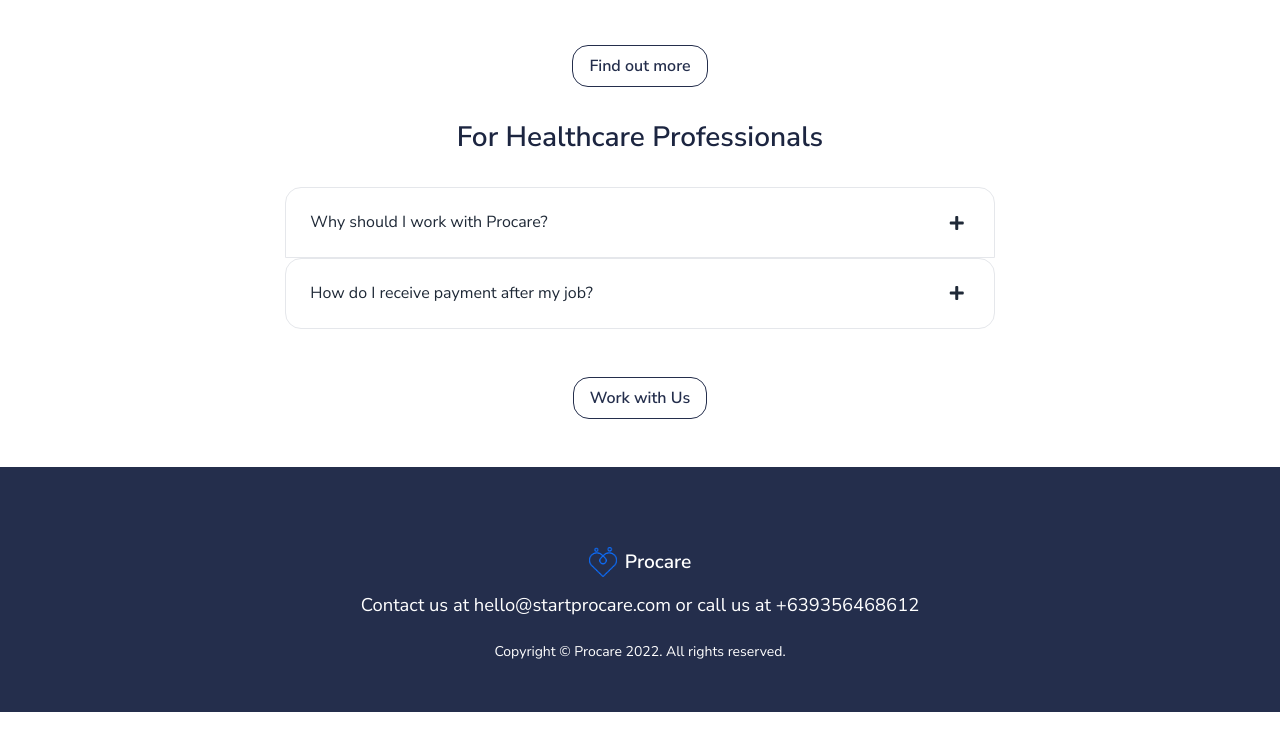
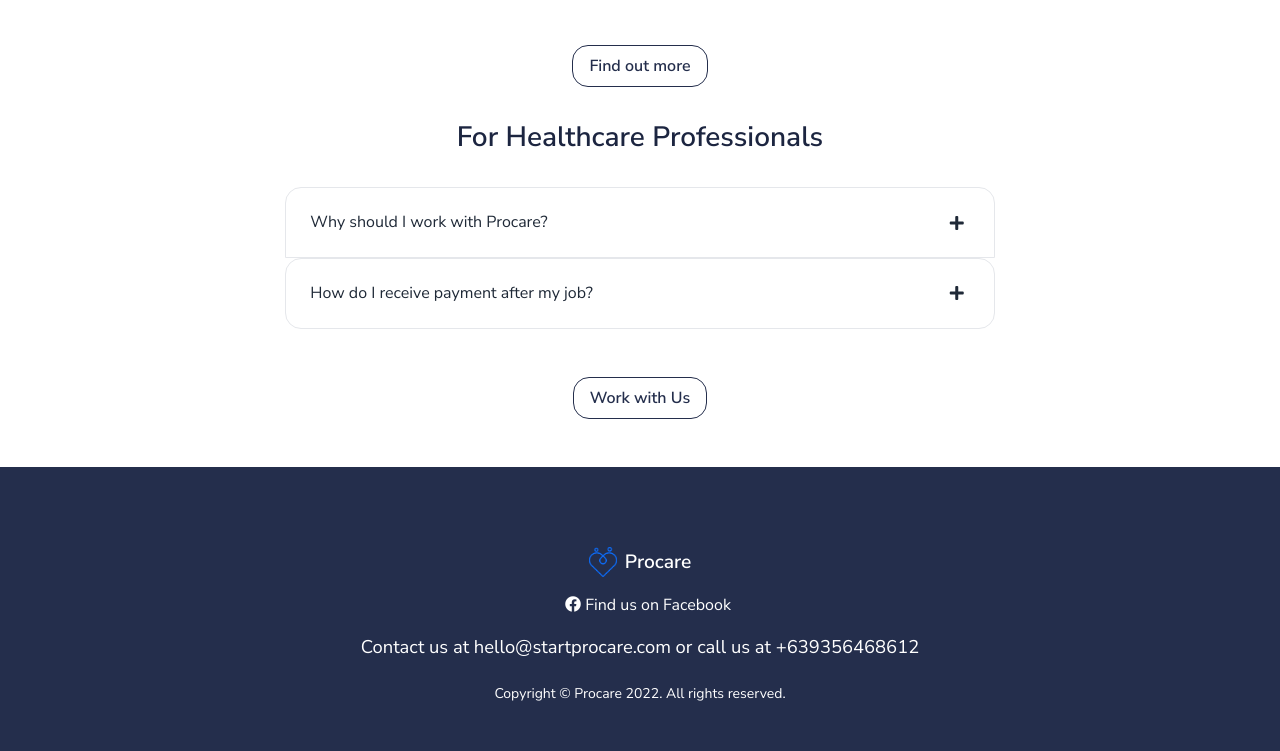
Before and after one commit to tzechong94/procare, a website: page faq.html in a window 1280 px wide. Shown: the part 1539-2290 px from the top of the page. Before the commit the page ends 2251 px from the top, so only its background shows below. Drawn offline with Linux system fonts and the light colour scheme.

Commit message:
added fb link

```diff
--- a/faq.html
+++ b/faq.html
@@ -482,6 +482,15 @@
                     <img src="./assets/img/brand/normal.png" height="30" class="me-2" alt="Procare Logo">
                     <p class="text-white fw-bold footer-logo-text m-0">Procare</p>
                 </a>
+                <ul class="d-flex justify-content-center ms-3 mb-3">
+                    <li>
+                        <a href="https://www.facebook.com/startProcare/" class="icon-white"
+                            aria-label="facebook social link">
+                            <span class="fab fa-facebook"></span> Find us on Facebook
+                        </a>
+                    </li>
+                </ul>
+
                 <div class="d-flex text-center justify-content-center align-items-center" role="contentinfo">
                     <h3 class="fw-normal font-small mb-0">Contact us at <a href="mailto:hello@startprocare.com">hello@startprocare.com or call us at +639356468612</a></h3>
                 </div>
```
Also changed, not shown: index.html (+9 -0 lines), pricing.html (+9 -0 lines).
